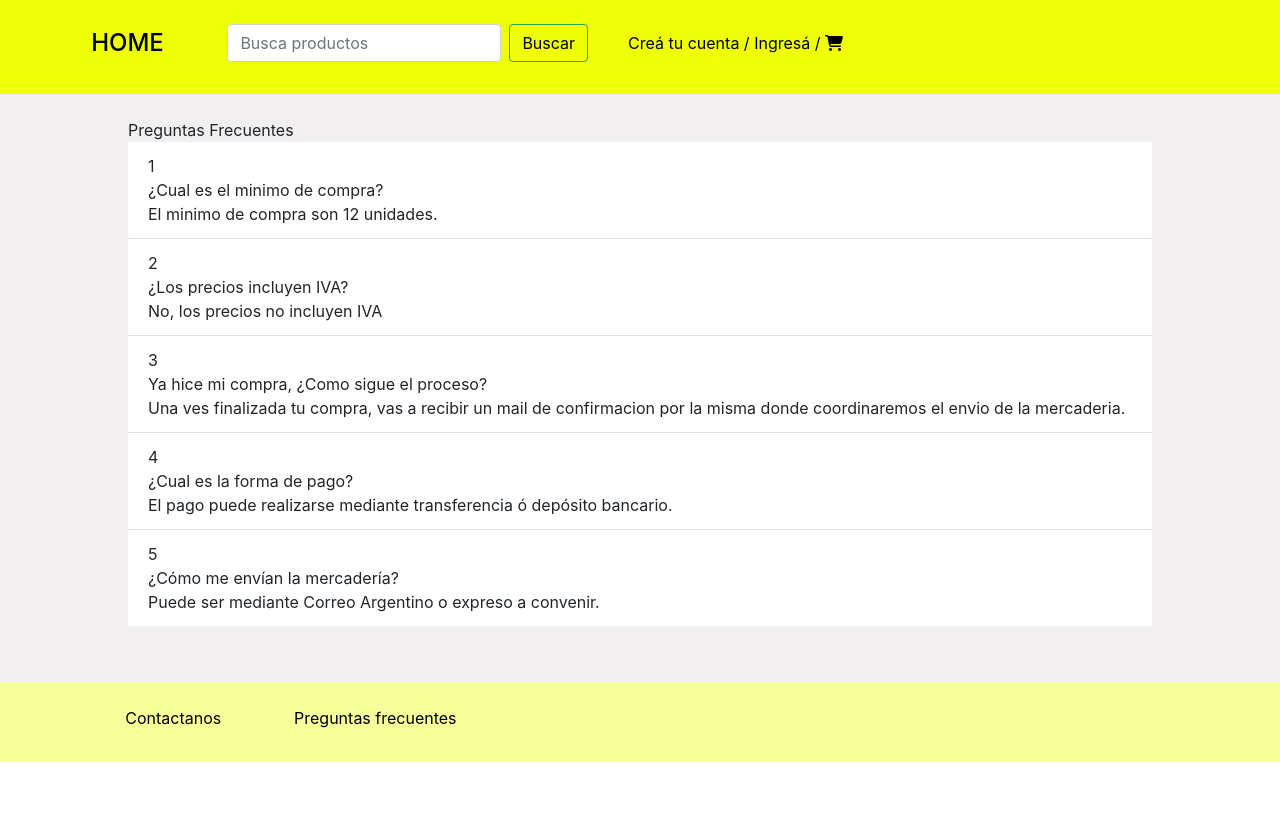
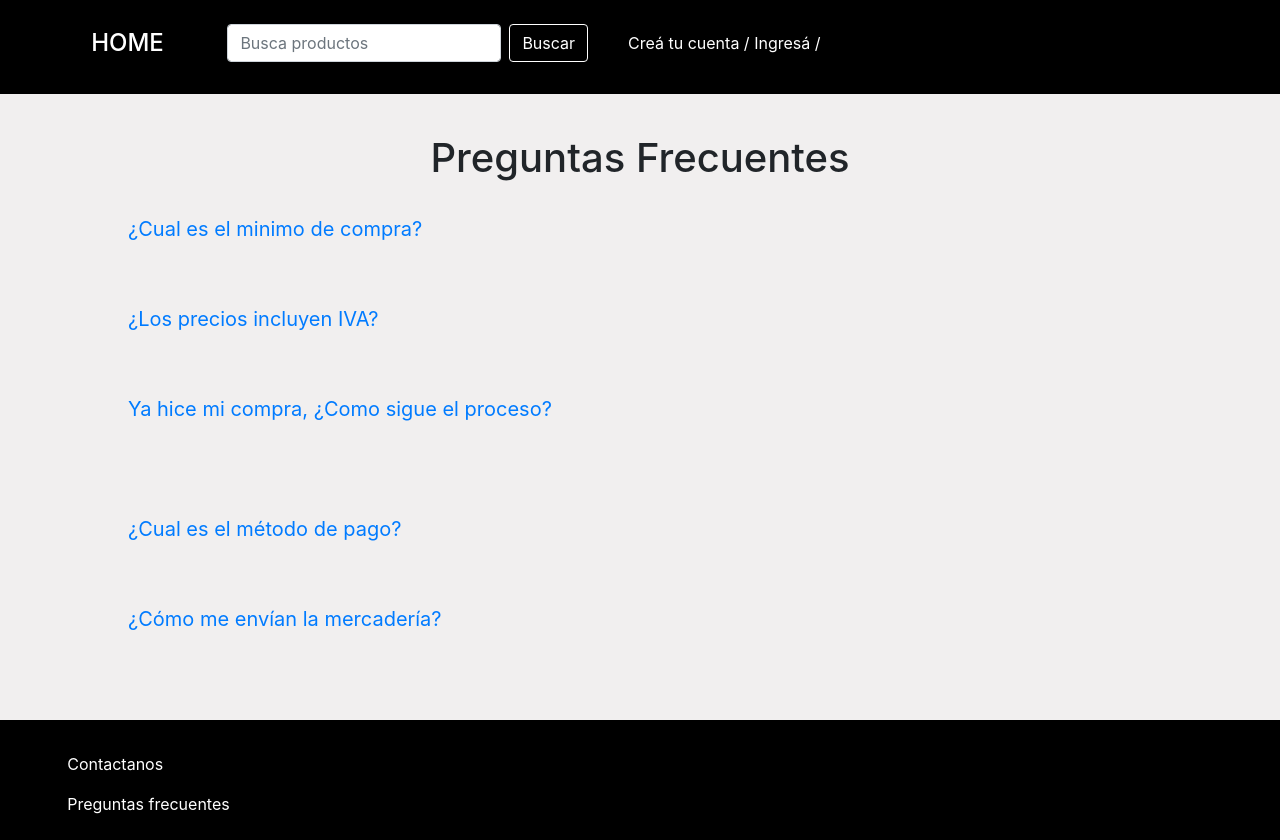
Before and after one commit to AilenVazquez/Proyecto-Integrador, a PHP site: page /Proyecto-Integrador/PreguntasFrecuentes.php in a window 1280 px wide. Before the commit the page ends 762 px from the top, so only its background shows below. Run offline with PHP 8.4, Linux system fonts and the light colour scheme; some libraries are stand-ins or nearby versions.

Commit message:
Home: barra cambio pagina, Footer, Head: Bootstrap, Preguntas frecuentes y css

```diff
--- a/Partes/footer.php
+++ b/Partes/footer.php
@@ -1,10 +1,4 @@
-<div class="">
-  <ul>
-    <li>
-      <a href="http://localhost/Proyecto-Integrador/Contacto.php">Contactanos</a>
-    </li>
-    <li>
-      <a href="http://localhost/Proyecto-Integrador/PreguntasFrecuentes.php">Preguntas frecuentes</a>
-    </li>
-  </ul>
-</div>
+<nav class="nav flex-column">
+  <a class="nav-link active" href="http://localhost/Proyecto-Integrador/Contacto.php">Contactanos</a>
+  <a class="nav-link" href="http://localhost/Proyecto-Integrador/PreguntasFrecuentes.php">Preguntas frecuentes</a>
+</nav>
--- a/Partes/head.php
+++ b/Partes/head.php
@@ -1,4 +1,16 @@
 <meta charset="utf-8">
+<script>
+function mostrar(id) {
+  obj = document.getElementById(id);
+  obj.style.visibility = (obj.style.visibility == 'hidden') ? 'visible' : 'hidden';
+}
+</script>
+
+<link rel="stylesheet" href="https://stackpath.bootstrapcdn.com/bootstrap/4.4.1/css/bootstrap.min.css" integrity="sha384-Vkoo8x4CGsO3+Hhxv8T/Q5PaXtkKtu6ug5TOeNV6gBiFeWPGFN9MuhOf23Q9Ifjh" crossorigin="anonymous">
+
+<script src="https://code.jquery.com/jquery-3.4.1.slim.min.js" integrity="sha384-J6qa4849blE2+poT4WnyKhv5vZF5SrPo0iEjwBvKU7imGFAV0wwj1yYfoRSJoZ+n" crossorigin="anonymous"></script>
+<script src="https://cdn.jsdelivr.net/npm/popper.js@1.16.0/dist/umd/popper.min.js" integrity="sha384-Q6E9RHvbIyZFJoft+2mJbHaEWldlvI9IOYy5n3zV9zzTtmI3UksdQRVvoxMfooAo" crossorigin="anonymous"></script>
+<script src="https://stackpath.bootstrapcdn.com/bootstrap/4.4.1/js/bootstrap.min.js" integrity="sha384-wfSDF2E50Y2D1uUdj0O3uMBJnjuUD4Ih7YwaYd1iqfktj0Uod8GCExl3Og8ifwB6" crossorigin="anonymous"></script>
 
 <link rel="stylesheet" href="https://stackpath.bootstrapcdn.com/bootstrap/4.3.1/css/bootstrap.min.css" integrity="sha384-ggOyR0iXCbMQv3Xipma34MD+dH/1fQ784/j6cY/iJTQUOhcWr7x9JvoRxT2MZw1T" crossorigin="anonymous">
 
--- a/Partes/header.php
+++ b/Partes/header.php
@@ -6,6 +6,7 @@
       </li>
     </ul>
   </div>
+
   <div class="buscador">
     <ul>
       <li>
@@ -17,6 +18,7 @@
     </ul>
   </div>
   <div class="otros">
+
     <?php if (isset($userActivo)): ?>
       <ul>
         <li>
@@ -32,15 +34,12 @@
 
     <?php else: ?>
       <ul>
-
         <li>
           <a href="http://localhost/Proyecto-Integrador/Registro.php">Creá tu cuenta /</a>
         </li>
+
         <li>
           <a href="http://localhost/Proyecto-Integrador/Login.php">Ingresá /</a>
-        </li>
-        <li>
-          <a href="http://localhost/Proyecto-Integrador/carrito.php"><i class="fas fa-shopping-cart"></i></a>
         </li>
 
       </ul>
--- a/PreguntasFrecuentes.php
+++ b/PreguntasFrecuentes.php
@@ -15,41 +15,81 @@ require_once("Partes/usuario.php");
 
     <section>
       <article class="titulo">
-        Preguntas Frecuentes
+        <center>
+          <h1>Preguntas Frecuentes</h1>
+        </center>
       </article>
 
-      <div class="conteiner">
+      <article class="preguntas">
+        <a href="#" onclick="mostrar('divTexto1'); return false" />¿Cual es el minimo de compra?</a>
+        <div id="divTexto1" style="visibility:hidden">
+          El minimo de compre es de 3 productos.
+        </div>
+
+        <BR>
+
+        <a href="#" onclick="mostrar('divTexto2'); return false" />¿Los precios incluyen IVA?</a>
+        <div id="divTexto2" style="visibility:hidden">
+          El minimo de compre es de 3 productos.No, los precios no incluyen IVA
+        </div>
+
+        <BR>
+
+        <a href="#" onclick="mostrar('divTexto3'); return false" />Ya hice mi compra, ¿Como sigue el proceso?</a>
+        <div id="divTexto3" style="visibility:hidden">
+          Una ves finalizada tu compra, vas a recibir un mail de confirmacion por la misma donde coordinaremos el envio de la mercaderia.
+        </div>
+
+        <BR>
+
+        <a href="#" onclick="mostrar('divTexto4'); return false" />¿Cual es el método de pago?</a>
+        <div id="divTexto4" style="visibility:hidden">
+          El pago puede realizarse mediante transferencia ó depósito bancario.
+        </div>
+
+        <BR>
+
+        <a href="#" onclick="mostrar('divTexto5'); return false" />¿Cómo me envían la mercadería?</a>
+        <div id="divTexto5" style="visibility:hidden">
+          Puede ser mediante Correo Argentino, expreso o a convenir.
+        </div>
+      </article>
+
+
+
+
+      <?php /* <div class="conteiner">
         <ul class="list-group list-group-flush">
           <li class="list-group-item">
             <div class="numero"> 1 </div>
-            <article class="pregunta"> ¿Cual es el minimo de compra?</article>
-            <article class="respuesta">El minimo de compra son 12 unidades.</article>
+            <article class="pregunta"> </article>
+            <article class="respuesta"></article>
           </li>
 
           <li class="list-group-item">
             <div class="numero"> 2 </div>
-            <article class="pregunta">¿Los precios incluyen IVA?</article>
-            <article class="respuesta">No, los precios no incluyen IVA</article>
+            <article class="pregunta"></article>
+            <article class="respuesta"></article>
           </li>
 
           <li class="list-group-item">
             <div class="numero"> 3 </div>
-            <article class="pregunta">Ya hice mi compra, ¿Como sigue el proceso?</article>
-            <article class="respuesta">Una ves finalizada tu compra, vas a recibir un mail de confirmacion por la misma donde coordinaremos el envio de la mercaderia.</article>
+            <article class="pregunta"></article>
+            <article class="respuesta"></article>
           </li>
 
           <li class="list-group-item">
             <div class="numero"> 4 </div>
-            <article class="pregunta">¿Cual es la forma de pago?</article>
-            <article class="respuesta">El pago puede realizarse mediante transferencia ó depósito bancario.</article>
+            <article class="pregunta"></article>
+            <article class="respuesta"></article>
           </li>
 
           <li class="list-group-item">
             <div class="numero"> 5 </div>
-            <article class="pregunta">¿Cómo me envían la mercadería?</article>
-            <article class="respuesta">Puede ser mediante Correo Argentino o expreso a convenir.</article>
+            <article class="pregunta"></article>
+            <article class="respuesta"></article>
           </li>
-        </ul>
+        </ul> */?>
       </div>
     </section>
 
--- a/css/master.css
+++ b/css/master.css
@@ -3,7 +3,7 @@
 header {
   margin: 0;
   padding: 3vh 4% 2vh 4%;
-  background-color: rgba(238, 255, 6, 1)
+  background-color: black;
 }
 
 .nav-header {
@@ -11,6 +11,7 @@ header {
   display: flex;
   flex-wrap: nowrap;
   align-items: center;
+  color: white;
 }
 
 .buscador {
@@ -34,8 +35,12 @@ header {
 }
 
 .nav-header a, .nav-header button,.nav-header input {
-  color: black;
+  color: white;
   font-size: 2vh;
+}
+
+.btn-outline-success {
+  border-color: white;
 }
 
 .nav-header .otros {
@@ -47,23 +52,15 @@ header {
 
 footer {
   padding: 3vh 4% 2vh 4%;
-  background-color: rgb(246, 255, 154);
+  background-color: black;
   width: 100%;
-  bottom: 0px;
+  bottom: 1px;
   right: 1px;
 }
 
-footer ul {
-  list-style-type: none;
-}
-
-footer li {
-  display: inline;
-}
-
 footer a {
-  color: black;
-  padding:  3vh 3% 3vh 3%;
+  color: white;
+  padding:  9vh 3% 9vh 3%;
   font-size: 2vh;
 }
 
@@ -308,7 +305,7 @@ footer a {
 }
 
 .home section {
-  padding: 8vh 6% 8vh 6%;
+  padding: 8vh 6% 2vh 6%;
   background-color: rgb(241, 239, 239);
 }
 
@@ -338,6 +335,10 @@ footer a {
   font-size: 1.5vh;
 }
 
+.paginas {
+  margin-top: 3vh;
+}
+
 /*   PREGUNTAS FRECUENTES   */
 
 body #index {
@@ -348,6 +349,17 @@ body #index {
 
 #index section {
   background-color: rgb(241, 239, 239);
+}
+
+#index section .titulo {
+  margin-top: 2vh;
+}
+
+#index section .preguntas {
+  margin-top: 4vh;
+  padding: 20px;
+  font-size: 2.5vh;
+  padding: 0;
 }
 
 /*   PERFIL   */
@@ -443,7 +455,7 @@ article .respuesta{
 }
 
 .bienvenido main h1 {
-  margin: 30vh 33% 30vh 33%;
+  margin: 31vh 33% 33vh 31%;
   font-size: 7vh;
   color: white;
 }
```
Also changed, not shown: Home.php (+14 -0 lines).
